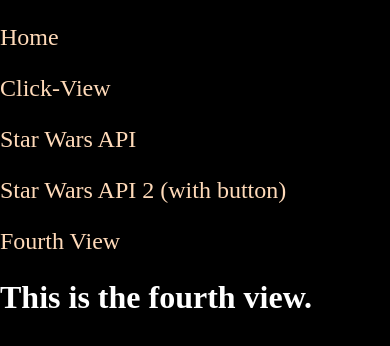
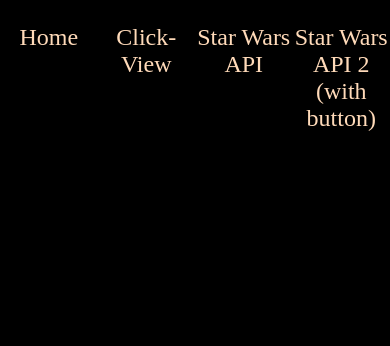
Before and after one commit to AlanWeik/inlamningsuppgift1-react, a React (Create React App) app: page /FourthView in a window 390 px wide. Shown: the top 346 px of the page. Built offline with nearby package versions, Linux system fonts and the light colour scheme.

Commit message:
Nav responsive styling.

```diff
--- a/src/components/Navigation.jsx
+++ b/src/components/Navigation.jsx
@@ -6,17 +6,36 @@
     const navigate = useNavigate()
 
     return (
-        <Div>
-            <p onClick={() => navigate(RoutingPath.HomeView)}>Home</p>
-            <p onClick={() => navigate(RoutingPath.ClickView)}>Click-View</p>
-            <p onClick={() => navigate(RoutingPath.StarWarsAPI)}>Star Wars API</p>
-            <p onClick={() => navigate(RoutingPath.StarWarsAPI2)}>Star Wars API 2 (with button)</p>
-            <p onClick={() => navigate(RoutingPath.FourthView)}>Fourth View</p>
-        </Div>
+        <Nav>
+            <P>
+                <p onClick={() => navigate(RoutingPath.HomeView)}>Home</p>
+            </P>
+            <P>
+                <p onClick={() => navigate(RoutingPath.ClickView)}>Click-View</p>
+            </P>
+            <P>
+                <p onClick={() => navigate(RoutingPath.StarWarsAPI)}>Star Wars API</p>
+            </P>
+            <P>
+                <p onClick={() => navigate(RoutingPath.StarWarsAPI2)}>Star Wars API 2 (with button)</p>
+            </P>
+        </Nav>
     )
 }
 
-const Div = styled.div`
+const Nav = styled.nav`
 color: peachpuff;
 font-size: 1.5em;
 `
+
+const P = styled.p`
+&:hover {
+    transition: .2s all ease-in-out;
+    color: white;
+}
+float: left;
+width: 25%;
+margin-top: 0%;
+display: block;
+text-align: center;
+`
--- a/src/routes/Routing.jsx
+++ b/src/routes/Routing.jsx
@@ -4,7 +4,6 @@
 import { ClickView } from '../views/ClickView'
 import { StarWarsAPI } from '../views/StarWarsAPI'
 import { StarWarsAPI2 } from '../views/StarWarsAPI2'
-import { FourthView } from '../views/FourthView'
 import RoutingPath from "./RoutingPath"
 
 export const Routing = ({ children }) => {
@@ -16,7 +15,6 @@
                 <Route path={RoutingPath.ClickView} element={<ClickView />} />
                 <Route path={RoutingPath.StarWarsAPI} element={<StarWarsAPI />} />
                 <Route path={RoutingPath.StarWarsAPI2} element={<StarWarsAPI2 />} />
-                <Route path={RoutingPath.FourthView} element={<FourthView />} />
             </Switch>
         </BrowserRouter>
     )
--- a/src/routes/RoutingPath.jsx
+++ b/src/routes/RoutingPath.jsx
@@ -2,12 +2,10 @@
 const ClickView = '/ClickView'
 const StarWarsAPI = '/StarWarsAPI'
 const StarWarsAPI2 = '/StarWarsAPI2'
-const FourthView = '/FourthView'
 
 export default {
     HomeView,
     ClickView,
     StarWarsAPI,
     StarWarsAPI2,
-    FourthView
 }
--- a/src/views/FourthView.jsx
+++ /dev/null
@@ -1,11 +0,0 @@
-import React from 'react'
-
-export const FourthView = () => {
-    return (
-        <div>
-            <h1>
-                This is the fourth view.
-            </h1>
-        </div>
-    )
-}
```
